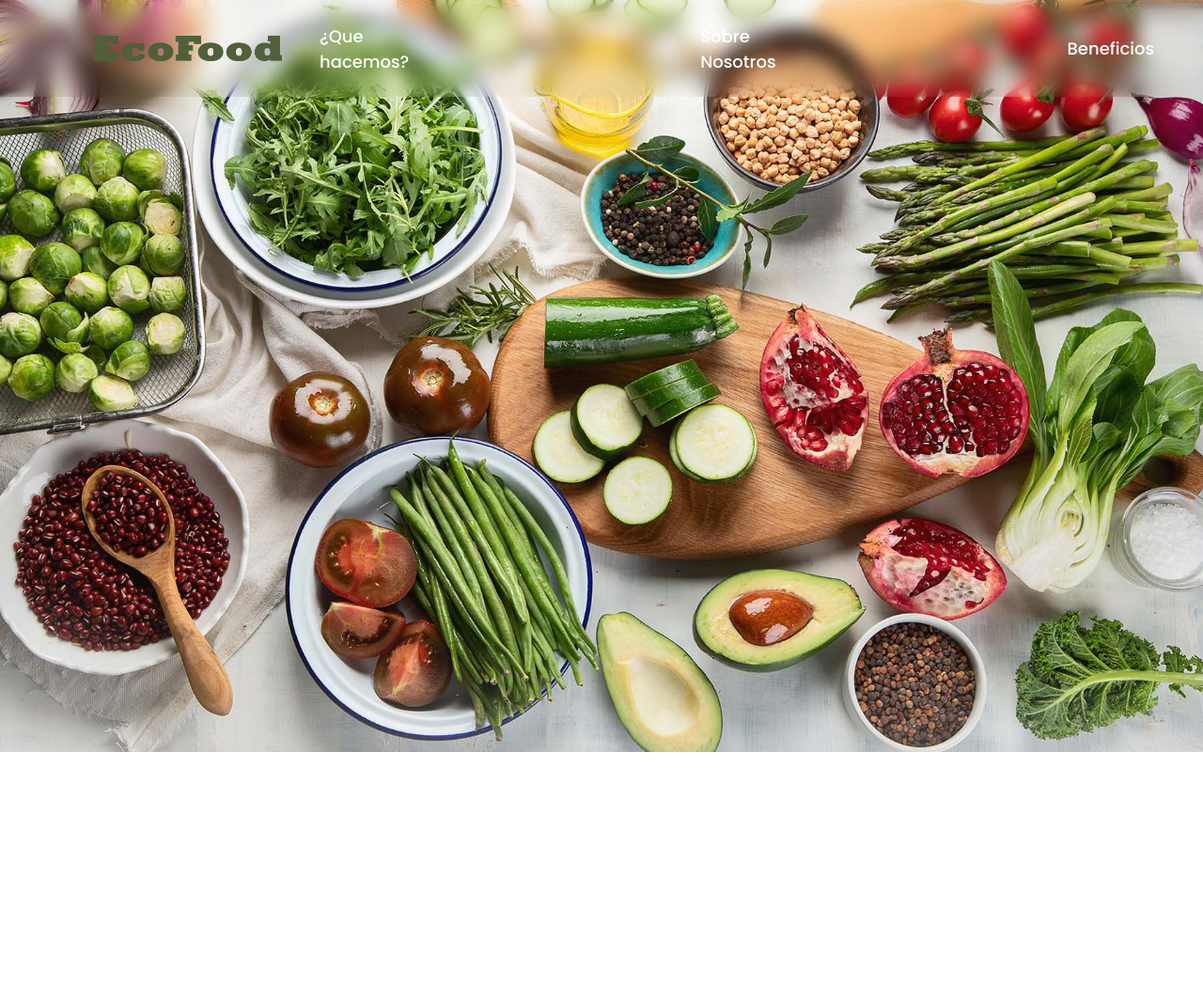
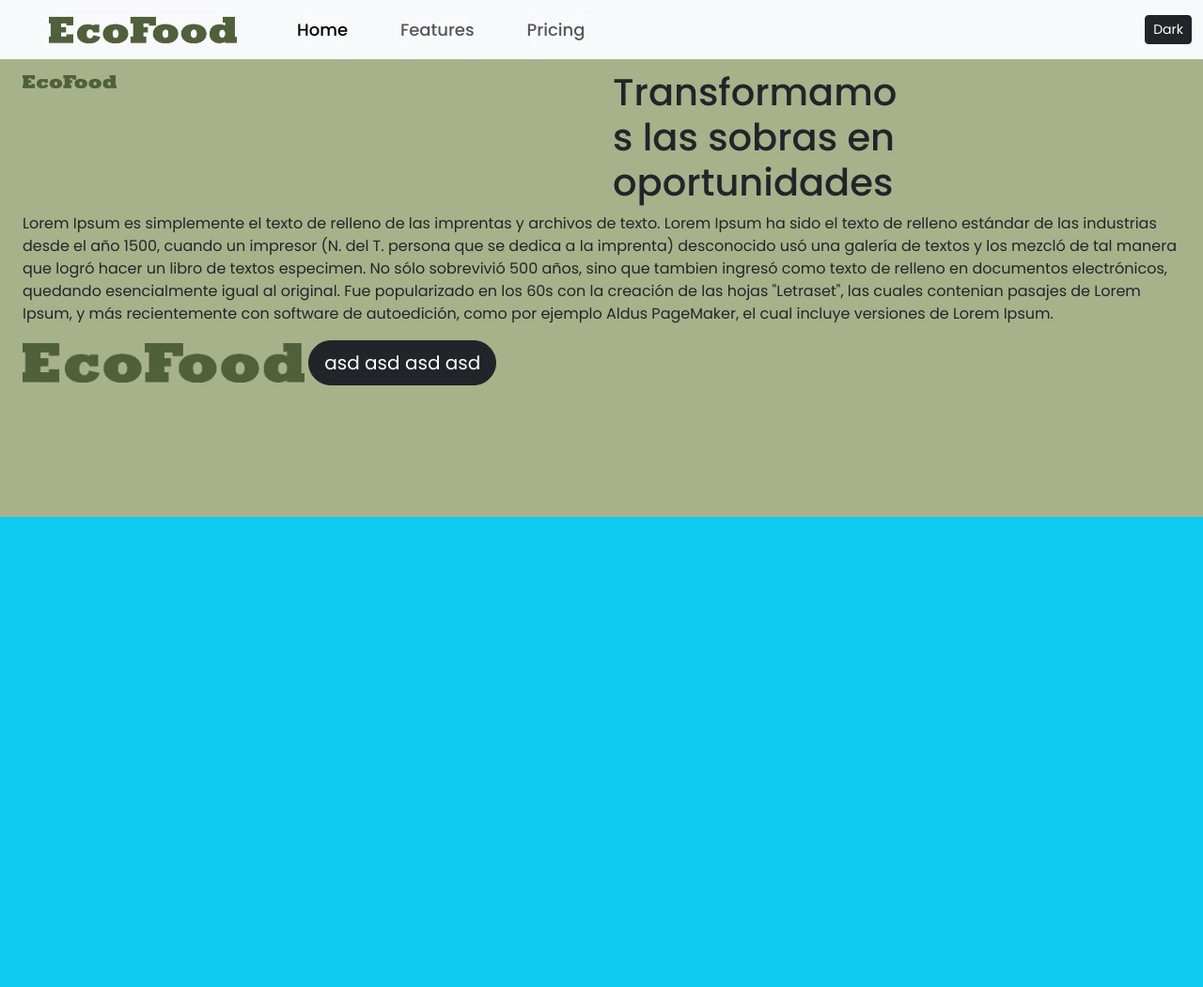
Before and after one commit to pulento-pepe/front-end-PJC, a plain HTML site: page index.html in a window 1280 px wide. Shown: the whole page at 94% size. Before the commit the page ends 800 px from the top, so only its background shows below. Drawn offline with nearby package versions, Linux system fonts and the light colour scheme.

Commit message:
actualizacion index

```diff
--- a/css/style.css
+++ b/css/style.css
@@ -8,6 +8,7 @@
 }
 
 body {
+    padding-top: 50px;
     min-height: 100vh;
     background: url('../img/fondo.jpg') no-repeat;
     background-size: cover;
@@ -50,7 +51,6 @@ body {
 
 .navbar a {
     position: relative;
-    color: white;
     text-decoration: none;
     font-size: 18px;
     font-weight: 500;
@@ -86,3 +86,7 @@ body {
     cursor: pointer;
     border-radius: 8px;
 }
+
+.bg-verde-ecofood {
+    background-color: #a7b28a;
+}
--- a/index.html
+++ b/index.html
@@ -4,23 +4,59 @@
   <meta charset="UTF-8">
   <meta name="viewport" content="width=device-width, initial-scale=1.0">
   <title>EcoFood</title>
+  <link href="https://cdn.jsdelivr.net/npm/bootstrap@5.3.5/dist/css/bootstrap.min.css" rel="stylesheet" integrity="sha384-SgOJa3DmI69IUzQ2PVdRZhwQ+dy64/BUtbMJw1MZ8t5HZApcHrRKUc4W0kG879m7" crossorigin="anonymous">
   <link rel="stylesheet" href="css/style.css">
 </head>
 
 
 <body>
+  <header class="fixed-top">
+    <nav class="navbar navbar-expand-lg bg-body-tertiary">
+      <div class="container-fluid">
+        <a class="navbar-brand" href="#"><img src="./img/Recurso_19-removebg-preview.png" alt="logo texto" width="200"></a>
+        <button class="navbar-toggler" type="button" data-bs-toggle="collapse" data-bs-target="#navbarText" aria-controls="navbarText" aria-expanded="false" aria-label="Toggle navigation">
+          <span class="navbar-toggler-icon"></span>
+        </button>
+        <div class="collapse navbar-collapse" id="navbarText">
+          <ul class="navbar-nav me-auto mb-2 mb-lg-0">
+            <li class="nav-item">
+              <a class="nav-link active" aria-current="page" href="#">Home</a>
+            </li>
+            <li class="nav-item">
+              <a class="nav-link" href="#">Features</a>
+            </li>
+            <li class="nav-item">
+              <a class="nav-link" href="#">Pricing</a>
+            </li>
+          </ul>
+          <span class="navbar-text">
+            <button type="button" class="btn btn-dark btn-sm">Dark</button>
 
-  <header class="header">
-    <a href="#" class="logo">
-      <img src="img/Recurso_19-removebg-preview.png" alt="Logo" class="logo-img">
-    </a>
-    <nav class="navbar">
-      <a href="#">¿Que hacemos?</a>
-      <a href="#">Sobre Nosotros</a>
-      <a href="#">Beneficios</a>
-      <button class="button">Ingresar</button>
+          </span>
+        </div>
+      </div>
     </nav>
   </header>
+  <div class="container-fluid bg-verde-ecofood p-4" style="height: 500px;">
+    <div class="row">
+      <div class="col">
+        <img src="./img/Recurso_19-removebg-preview.png" width="100" alt="">
+      </div>
+      <div class="col">
+        <h1 class="text-break" style="width: 305px;">Transformamos las sobras en oportunidades</h1>
+      </div>
+    </div>
+    <p>Lorem Ipsum es simplemente el texto de relleno de las imprentas y archivos de texto. Lorem Ipsum ha sido el texto de relleno estándar de las industrias desde el año 1500, cuando un impresor (N. del T. persona que se dedica a la imprenta) desconocido usó una galería de textos y los mezcló de tal manera que logró hacer un libro de textos especimen. No sólo sobrevivió 500 años, sino que tambien ingresó como texto de relleno en documentos electrónicos, quedando esencialmente igual al original. Fue popularizado en los 60s con la creación de las hojas "Letraset", las cuales contenian pasajes de Lorem Ipsum, y más recientemente con software de autoedición, como por ejemplo Aldus PageMaker, el cual incluye versiones de Lorem Ipsum.</p>
+    <img src="./img/Recurso_19-removebg-preview.png" width="300" alt="">
+    <button type="button" class="btn btn-dark btn-lg  rounded-5">asd asd asd asd</button>
 
+  </div>
+
+  <div class="container-fluid bg-info" style="height: 500px;">
+
+  </div>
+
+
+<script src="https://cdn.jsdelivr.net/npm/bootstrap@5.3.5/dist/js/bootstrap.bundle.min.js" integrity="sha384-k6d4wzSIapyDyv1kpU366/PK5hCdSbCRGRCMv+eplOQJWyd1fbcAu9OCUj5zNLiq" crossorigin="anonymous"></script>
 </body>
 </html>
```
Also changed, not shown: login.html (added, +11 -0 lines), img/Recurso_4-removebg-preview (1).png (added).
